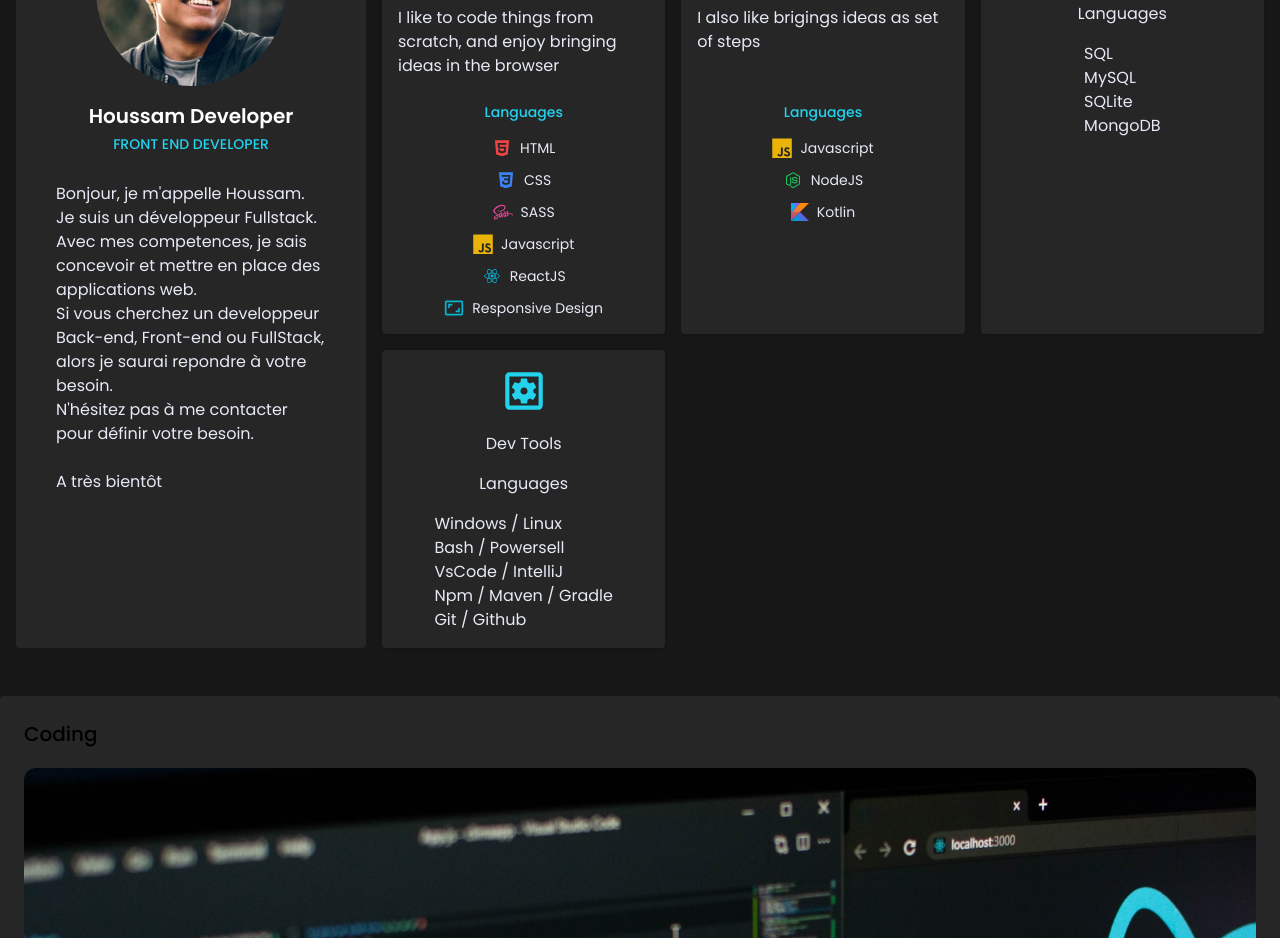
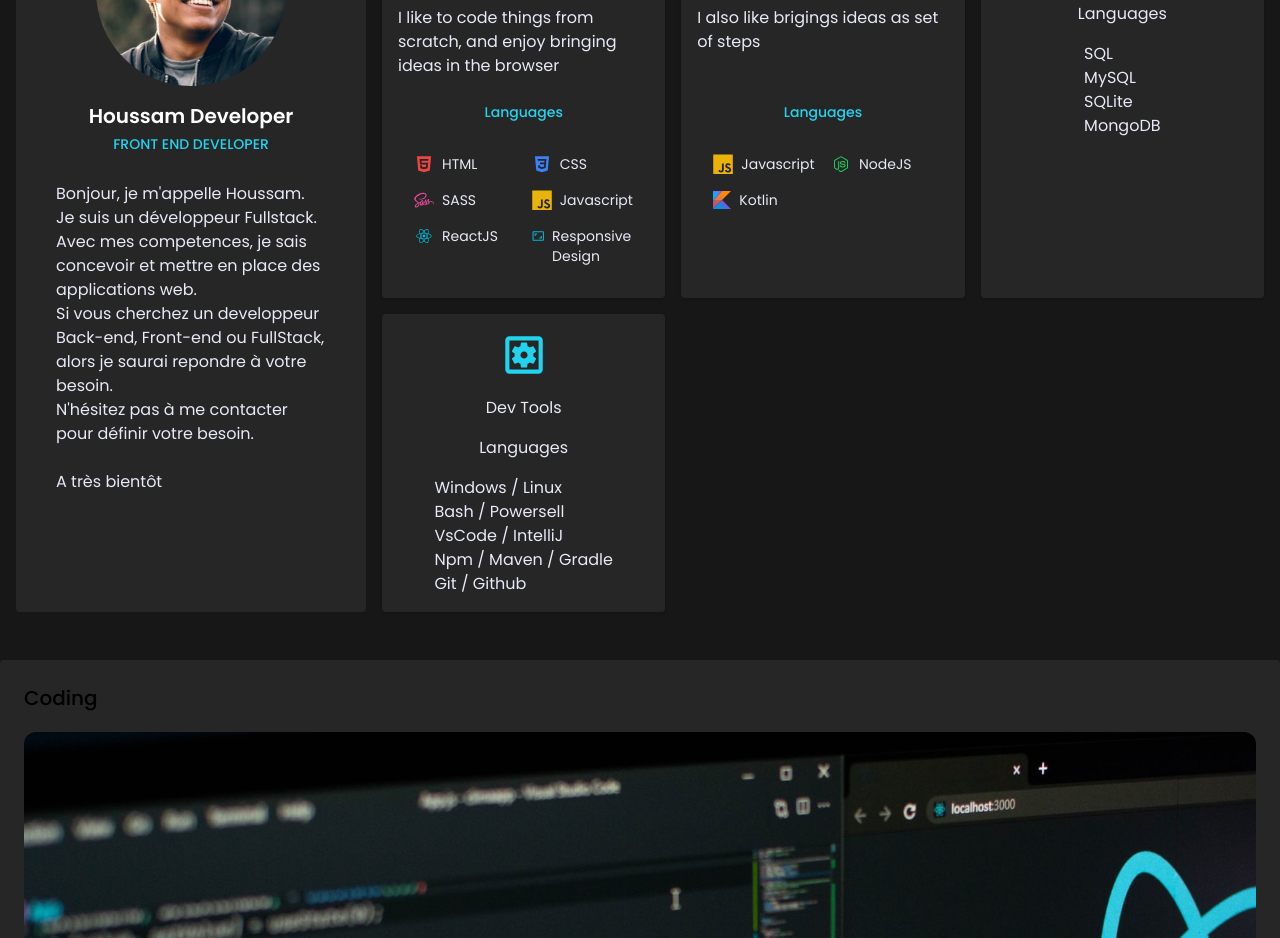
Before and after one commit to houssam-developer/my-portfolio, a React (Vite) app: page / in a window 1280 px wide. Shown: the part 940-1878 px from the top of the page. Built offline with nearby package versions, Linux system fonts and the light colour scheme.

Commit message:
style: refactor - container for list of languages

```diff
--- a/src/App.jsx
+++ b/src/App.jsx
@@ -108,7 +108,8 @@ function App() {
 						<h2 className='font-sans text-xl font-semibold text-cyan-400'>Front End</h2>
 						<p className='text-md font-sans font-normal text-primary flex self-start min-h-[10vh]'>I like to code things from scratch, and enjoy bringing ideas in the browser</p>
 						<h3 className='font-sans text-cyan-400 font-medium text-sm'>Languages</h3>
-						<ul className='flex flex-col items-center gap-3 w-full'>
+						{/* <ul className='flex flex-col items-center gap-3 w-full'> */}
+						<ul className='w-full container-layout-small-grid'>
 							<li className='flex gap-2 text-sm'><DiHtml5 size={20} className='text-red-500' /> <span>HTML</span></li>
 							<li className='flex gap-2 text-sm'><DiCss3 size={20} className='text-blue-500' /> <span>CSS</span></li>
 							<li className='flex gap-2 text-sm'><DiSass size={20} className='text-pink-500' /> <span>SASS</span></li>
@@ -122,7 +123,7 @@ function App() {
 						<h2 className='font-sans text-xl font-semibold text-cyan-400 '>Back End</h2>
 						<p className='text-md font-sans font-normal text-primary min-h-[10vh]'>I also like brigings ideas as set of steps</p>
 						<h3 className='font-sans text-cyan-400 font-medium text-sm'>Languages</h3>
-						<ul className='flex flex-col items-center gap-3 w-full'>
+						<ul className='w-full container-layout-small-grid'>
 							<li className='flex gap-2 text-sm'><DiJsBadge size={20} className='text-yellow-500' /> <span>Javascript</span></li>
 							<li className='flex gap-2 text-sm'><DiNodejsSmall size={20} className='text-green-500' /> <span>NodeJS</span></li>
 							<li className='flex gap-2 text-sm'>
--- a/src/App.scss
+++ b/src/App.scss
@@ -46,3 +46,10 @@
 .container-box {
 	@apply shadow rounded p-4 bg-neutral-800 text-primary;
 }
+
+.container-layout-small-grid {
+	padding: 1em;
+	display: grid;
+	grid-template-columns: repeat(auto-fit, minmax(100px, 1fr));
+	gap: 1em;
+}
```
